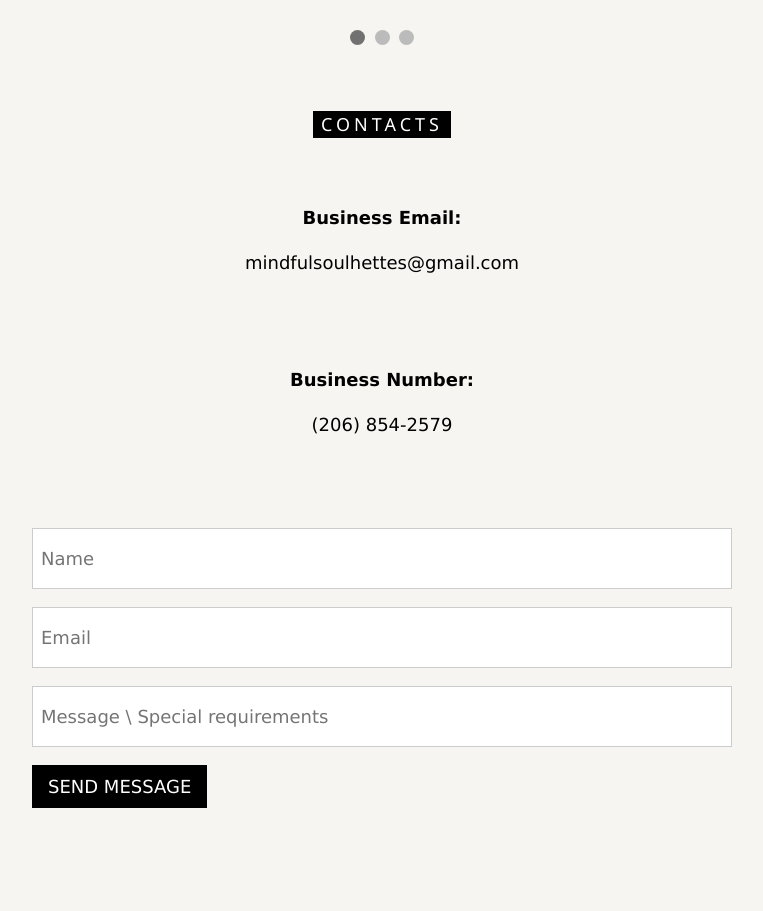
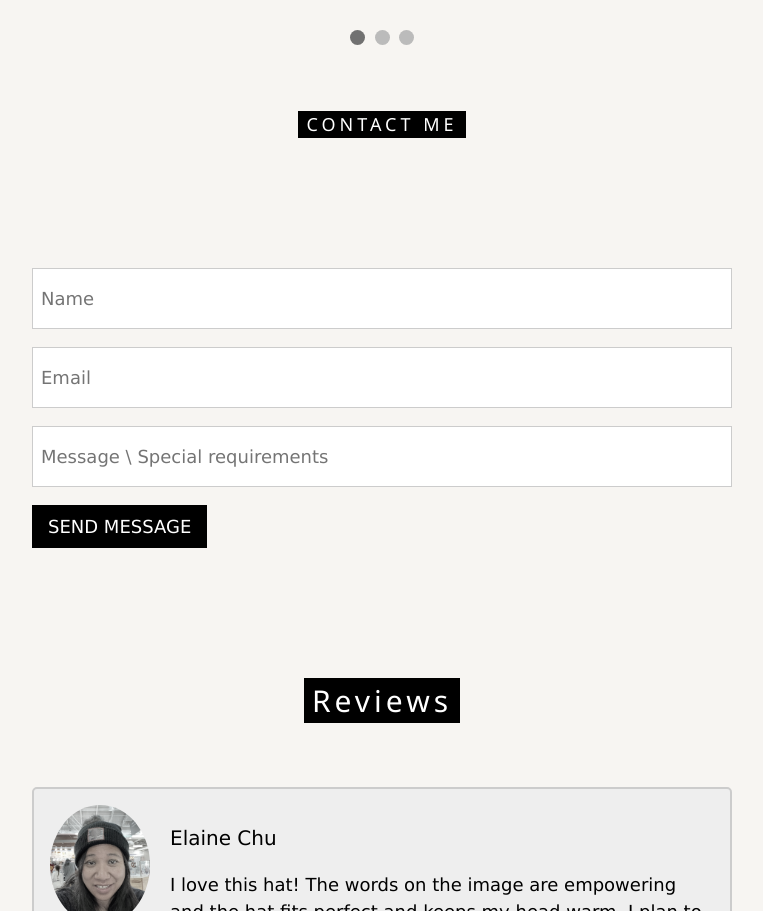
Before and after one commit to IbrahimAhmed04/mindfulsoulhettes, a plain HTML site: page index.html in a window 1280 px wide. Shown: the part 6782-7693 px from the top of the page, without its empty margins (258-1021 px from the left). Drawn offline with nearby package versions, Linux system fonts and the light colour scheme.

Commit message:
Update index.html

```diff
--- a/index.html
+++ b/index.html
@@ -482,12 +482,7 @@ function showSlides(n) {
 <!-- Contact/Area Container -->
 <div class="w3-container" id="where" style="padding-bottom:32px;">
   <div class="w3-content" style="max-width:700px">
-    <h5 class="w3-center w3-padding-48"><span class="w3-tag w3-wide">CONTACTS</span></h5>
-    <p></p>
-  <div class="a">
-    <p><b>Business Email:</b></p><p>mindfulsoulhettes@gmail.com</p><br><br>
-	<p><b>Business Number:</b></p><p>(206) 854-2579</p>
-	</div>
+    <h5 class="w3-center w3-padding-48"><span class="w3-tag w3-wide">CONTACT ME</span></h5>
 	<br>
 	<br>
 	<form action="/action_page.php" target="_blank">
```
